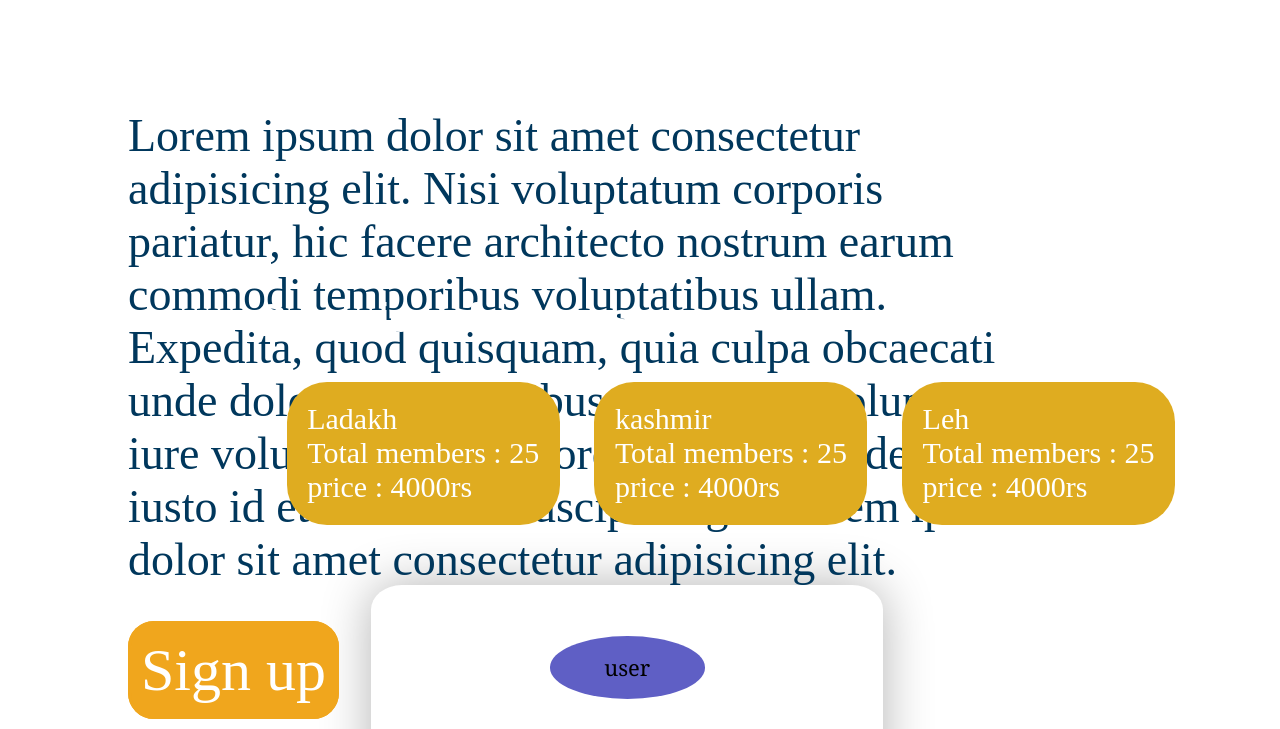
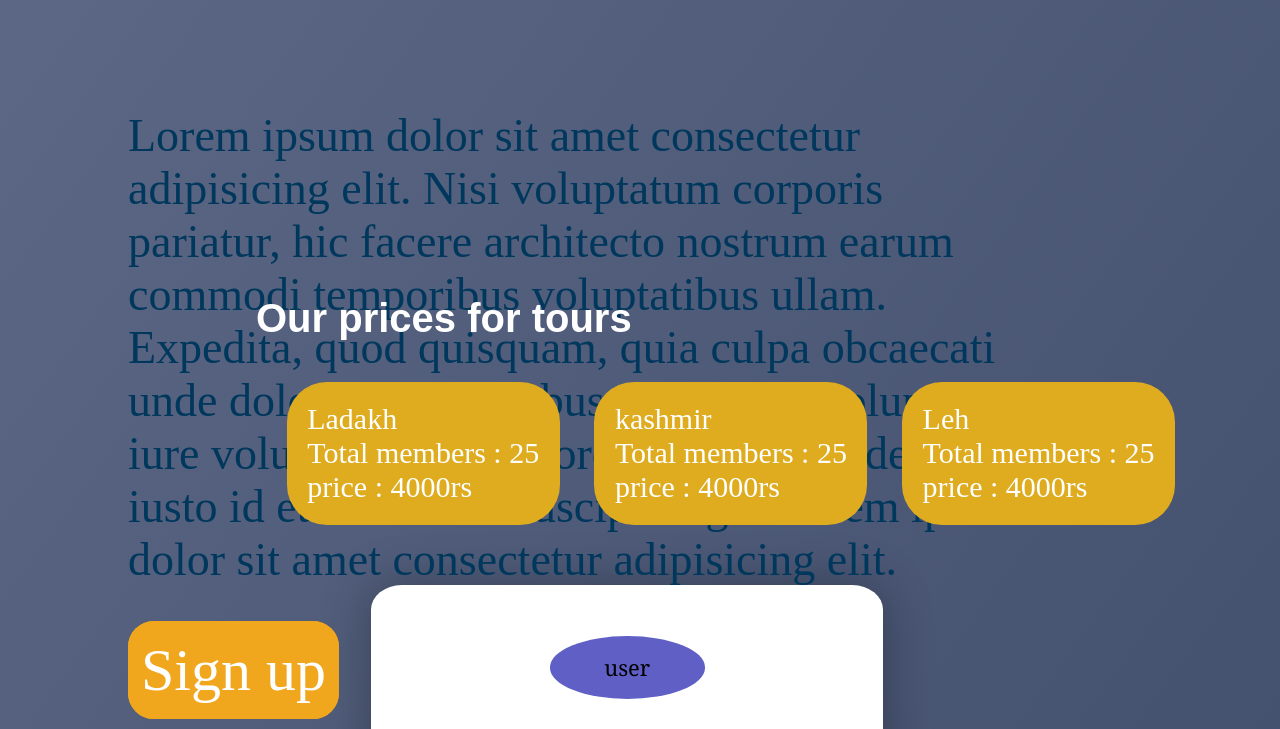
Before and after one commit to Websitedev7849/bikersclub, a plain HTML site: page index.html in a window 1280 px wide. Shown: the part 490-1219 px from the top of the page. Drawn offline with Linux system fonts and the light colour scheme.

Commit message:
Update style.css

```diff
--- a/style.css
+++ b/style.css
@@ -8,7 +8,7 @@ html{
 }
 
 body{
-    background-color: linear-gradient(to bottom right, #606c88,#3f4c6b);
+    background: linear-gradient(to bottom right, #606c88,#3f4c6b);
     margin: 0%;
     padding: 0%;
     position: relative;
```
